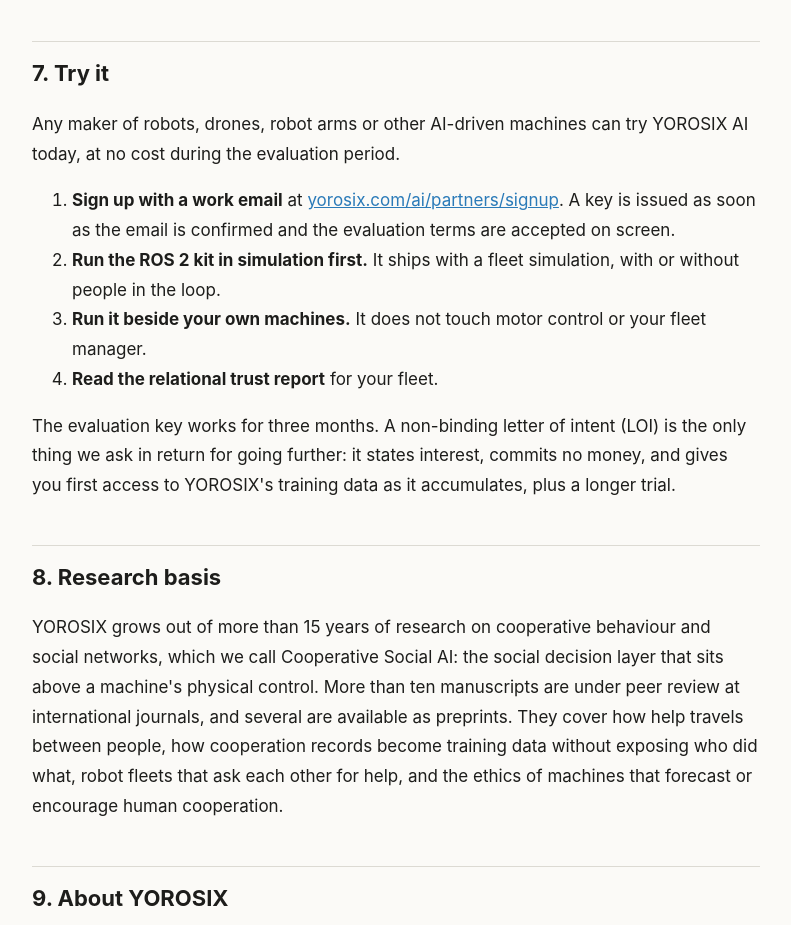
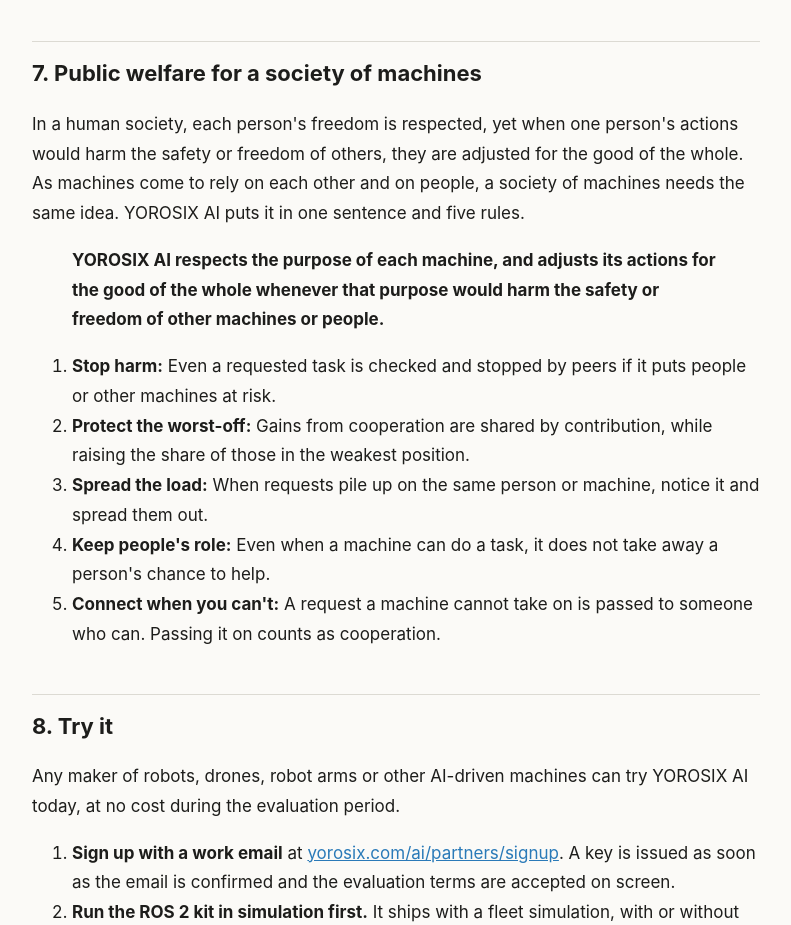
Before and after one commit to kazutakahayashiyorosix/yorosix-ai-whitepaper, a plain HTML site: page index.html in a window 1280 px wide. Shown: the part 4920-5845 px from the top of the page, without its empty margins (244-1035 px from the left). Drawn offline with Linux system fonts and the light colour scheme.

Commit message:
White paper: add public-welfare principle for a society of machines (section 7)
Co-Authored-By: Claude Opus 5.5 <noreply@anthropic.com>
Claude-Session: https://claude.ai/code/session_011jRQQKd17wd4gXDHzEdnaE

```diff
--- a/index.html
+++ b/index.html
@@ -82,7 +82,7 @@ yes. YOROSIX AI learns that judgement from records of how people help
 each other: who takes a request on, who passes it on, who declines and
 why. How those records are turned into judgements that machines can use
 is the core of what we have built, and the part we keep to ourselves. If
-you want to know more, <a href="#9-about-yorosix">ask us</a>.</p>
+you want to know more, <a href="#10-about-yorosix">ask us</a>.</p>
 <h2 id="4-see-it-run">4. See it run</h2>
 <p><a class="demo" href="demo/?lang=en">Open the demo →</a></p>
 <p>Three kinds of single-function robots share a floor: a humanoid that
@@ -234,7 +234,33 @@ paper.</p>
 people before doing it all itself, so that help between people is not
 quietly replaced. And a forecast that someone is unlikely to help must
 never, by itself, be used to stop asking them.</p>
-<h2 id="7-try-it">7. Try it</h2>
+<h2 id="7-public-welfare-for-a-society-of-machines">7. Public welfare
+for a society of machines</h2>
+<p>In a human society, each person's freedom is respected, yet when one
+person's actions would harm the safety or freedom of others, they are
+adjusted for the good of the whole. As machines come to rely on each
+other and on people, a society of machines needs the same idea. YOROSIX
+AI puts it in one sentence and five rules.</p>
+<blockquote>
+<p><strong>YOROSIX AI respects the purpose of each machine, and adjusts
+its actions for the good of the whole whenever that purpose would harm
+the safety or freedom of other machines or people.</strong></p>
+</blockquote>
+<ol type="1">
+<li><strong>Stop harm:</strong> Even a requested task is checked and
+stopped by peers if it puts people or other machines at risk.</li>
+<li><strong>Protect the worst-off:</strong> Gains from cooperation are
+shared by contribution, while raising the share of those in the weakest
+position.</li>
+<li><strong>Spread the load:</strong> When requests pile up on the same
+person or machine, notice it and spread them out.</li>
+<li><strong>Keep people's role:</strong> Even when a machine can do a
+task, it does not take away a person's chance to help.</li>
+<li><strong>Connect when you can't:</strong> A request a machine cannot
+take on is passed to someone who can. Passing it on counts as
+cooperation.</li>
+</ol>
+<h2 id="8-try-it">8. Try it</h2>
 <p>Any maker of robots, drones, robot arms or other AI-driven machines
 can try YOROSIX AI today, at no cost during the evaluation period.</p>
 <ol type="1">
@@ -253,7 +279,7 @@ fleet.</li>
 intent (LOI) is the only thing we ask in return for going further: it
 states interest, commits no money, and gives you first access to
 YOROSIX's training data as it accumulates, plus a longer trial.</p>
-<h2 id="8-research-basis">8. Research basis</h2>
+<h2 id="9-research-basis">9. Research basis</h2>
 <p>YOROSIX grows out of more than 15 years of research on cooperative
 behaviour and social networks, which we call Cooperative Social AI: the
 social decision layer that sits above a machine's physical control. More
@@ -262,7 +288,7 @@ and several are available as preprints. They cover how help travels
 between people, how cooperation records become training data without
 exposing who did what, robot fleets that ask each other for help, and
 the ethics of machines that forecast or encourage human cooperation.</p>
-<h2 id="9-about-yorosix">9. About YOROSIX</h2>
+<h2 id="10-about-yorosix">10. About YOROSIX</h2>
 <p>YOROSIX is based in Osaka, Japan, and works worldwide. Its vision is
 a society in which people and AI-driven machines (robots, drones,
 vehicles, AI agents) solve problems together.</p>
```
Also changed, not shown: ja/index.html (+23 -4 lines), 2 other files.
